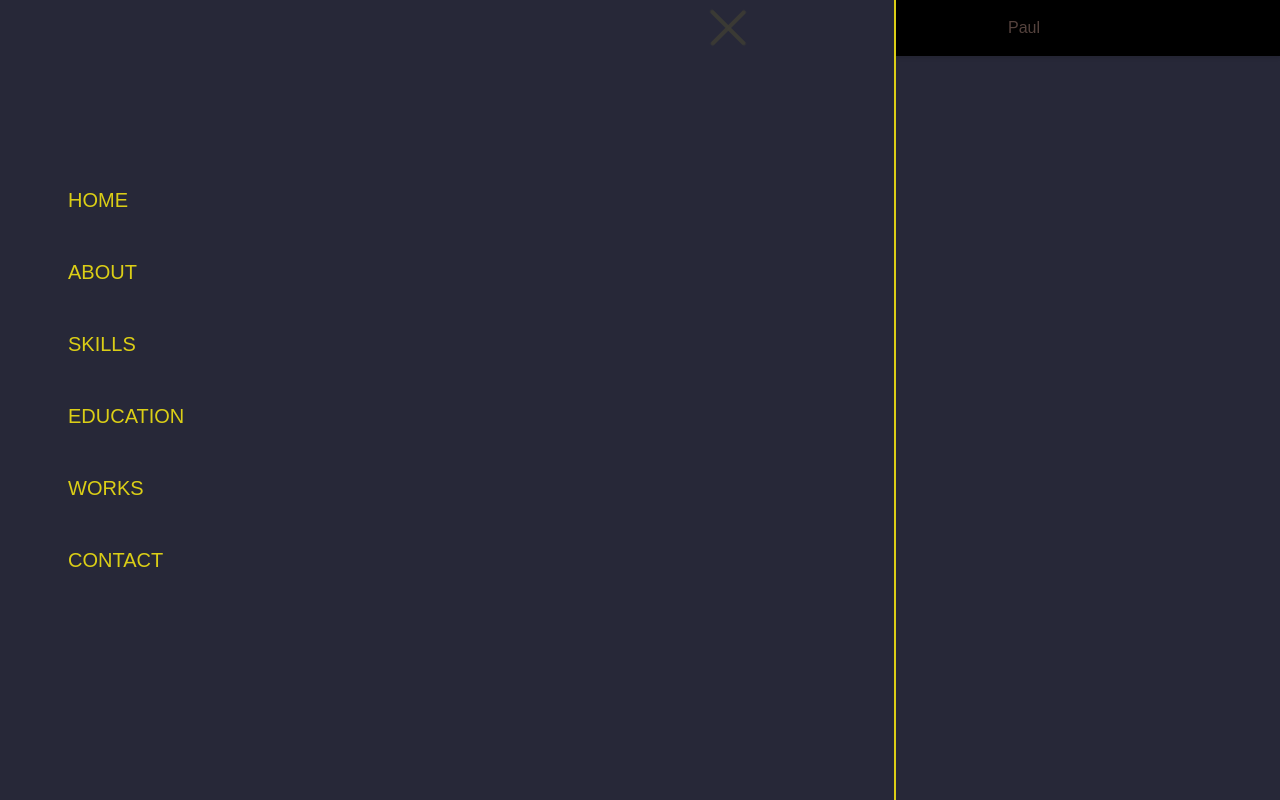
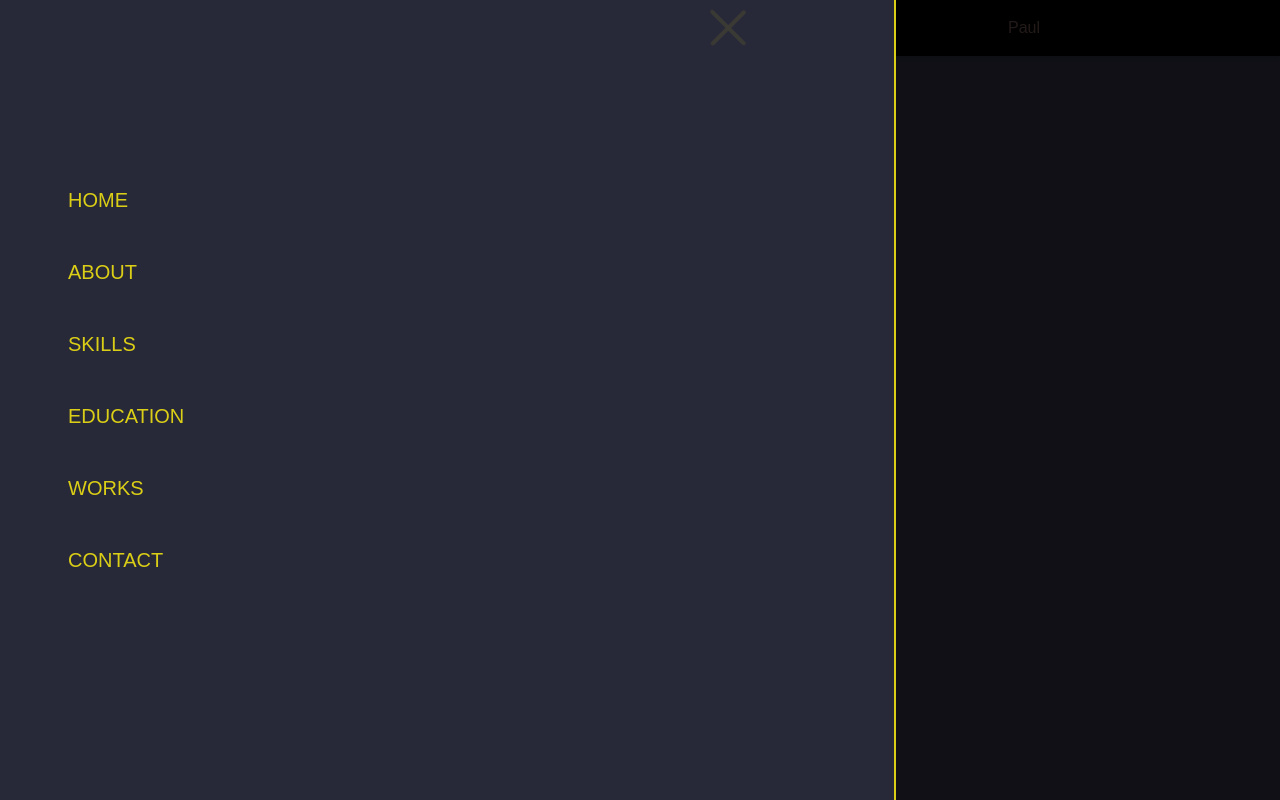
Before and after one commit to paulZakharovmnt/portfolio-website, a React (Create React App) app: page / in a window 1280 px wide. Both pictures are taken after a click on the element 40 px from the left and 27 px from the top of the page. Shown: the top 800 px of the page. Built offline with nearby package versions, Linux system fonts and the light colour scheme.

Commit message:
all links was map() to make code short

```diff
--- a/src/components/Footer/Footer.js
+++ b/src/components/Footer/Footer.js
@@ -12,7 +12,7 @@ const Footer = () => {
             <i className="fab fa-facebook"></i>
           </a>
           <a href="#" className="footer_link">
-            <i class="fab fa-instagram"></i>
+            <i className="fab fa-instagram"></i>
           </a>
         </div>
         <p className="footer_copy">All right Recieved - 2020</p>
--- a/src/components/Header/Header.css
+++ b/src/components/Header/Header.css
@@ -13,6 +13,15 @@
   display: flex;
   justify-content: space-between;
   align-items: center;
+}
+
+.drop-menu {
+  background-color: rgba(0, 0, 0, 0.6);
+  position: fixed;
+  top: 0;
+  left: 0;
+  bottom: 0;
+  right: 0;
 }
 
 .nav_menu {
@@ -96,7 +105,7 @@ ul {
 }
 
 .nav_link:hover {
-  color: var(--first-color-dark);
+  color: #272838;
 }
 .nav_link:hover::before {
   transform: scaleY(1);
@@ -107,48 +116,3 @@ ul {
   transform: scaleY(1);
   opacity: 1;
 }
-
-/* .btn {
-  text-decoration: none;
-  color: #1fe8b6;
-  border: 3px solid #1fe8b6;
-  padding: 0.6rem 2rem;
-  font-size: 1.5rem;
-  position: relative;
-  transition: all 0.5s;
-}
-
-.btn::before,
-.btn::after {
-  content: "";
-  position: absolute;
-  width: 2rem;
-  height: 2rem;
-  border-style: solid;
-  border-color: #1fe8b6;
-  transition: all 0.5s;
-}
-
-.btn::before {
-  top: -1rem;
-  left: -1rem;
-  border-width: 3px 0 0 3px;
-}
-.btn::after {
-  bottom: -1rem;
-  right: -1rem;
-  border-width: 0 3px 3px 0;
-}
-
-.btn:hover::before,
-.btn:hover::after {
-  width: calc(100% + 2rem);
-  height: calc(100% + 2rem);
-  border-color: #fff;
-}
-
-.btn:hover {
-  color: #272838;
-  background-color: #fff;
-  border-color: #fff;
-} */
--- a/src/components/Header/Header.js
+++ b/src/components/Header/Header.js
@@ -7,6 +7,14 @@ import Toggler from "./Toggler";
 
 const Header = () => {
   const [showSideMenu, setShowSideMenu] = useState(false);
+  const [listOfLinks, setListOfLinks] = useState([
+    "home",
+    "about",
+    "skills",
+    "education",
+    "works",
+    "contact",
+  ]);
 
   const toggleShowSideMenuClick = () => {
     setShowSideMenu(!showSideMenu);
@@ -28,7 +36,10 @@ const Header = () => {
           </a>
         </div>
         {showSideMenu && (
-          <SideMenu toggleShowSideMenuClick={toggleShowSideMenuClick} />
+          <SideMenu
+            listOfLinks={listOfLinks}
+            toggleShowSideMenuClick={toggleShowSideMenuClick}
+          />
         )}
       </div>
     </section>
--- a/src/components/Header/SideMenu.js
+++ b/src/components/Header/SideMenu.js
@@ -1,45 +1,26 @@
 import React from "react";
-import { FontAwesomeIcon } from "@fortawesome/react-fontawesome";
-import { faTimes } from "@fortawesome/free-solid-svg-icons";
 
-const SideMenu = ({ toggleShowSideMenuClick }) => {
+const SideMenu = ({ listOfLinks, toggleShowSideMenuClick }) => {
   return (
-    <div className="nav_menu">
-      {/* <div className="nav_close">
-        <FontAwesomeIcon icon={faTimes} onClick={toggleShowSideMenuClick} />
-      </div> */}
-      <ul className="nav_list">
-        <li className="nav_item">
-          <a href="#home" className="nav_link">
-            Home
-          </a>
-        </li>
-        <li className="nav_item">
-          <a href="#about" className="nav_link">
-            About
-          </a>
-        </li>
-        <li className="nav_item">
-          <a href="#skills" className="nav_link">
-            Skills
-          </a>
-        </li>
-        <li className="nav_item">
-          <a href="#education" className="nav_link">
-            Education
-          </a>
-        </li>
-        <li className="nav_item">
-          <a href="#works" className="nav_link">
-            Works
-          </a>
-        </li>
-        <li className="nav_item">
-          <a href="#contact" className="nav_link">
-            Contact
-          </a>
-        </li>
-      </ul>
+    <div className="drop-menu">
+      <div className="nav_menu">
+        <ul className="nav_list">
+          {listOfLinks.map((link) => {
+            let hrefLink = `#${link}`;
+            return (
+              <li
+                className="nav_item"
+                key={link}
+                onClick={toggleShowSideMenuClick}
+              >
+                <a className="nav_link" href={hrefLink}>
+                  {link}
+                </a>
+              </li>
+            );
+          })}
+        </ul>
+      </div>
     </div>
   );
 };
--- a/src/components/Works/Works.js
+++ b/src/components/Works/Works.js
@@ -13,7 +13,7 @@ const Works = () => {
           <img src={work1} alt="" />
           <div className="works_data">
             <a href="#" className="works_link">
-              <i class="fas fa-external-link-alt"></i>
+              <i className="fas fa-external-link-alt"></i>
             </a>
             <span className="works_title"> Simple Weather Application</span>
           </div>
```
Also changed, not shown: src/components/Footer/Footer.css (+0 -57 lines), src/components/Header/ListOfLinks/ListOfLinks.js (added, +7 -0 lines).
